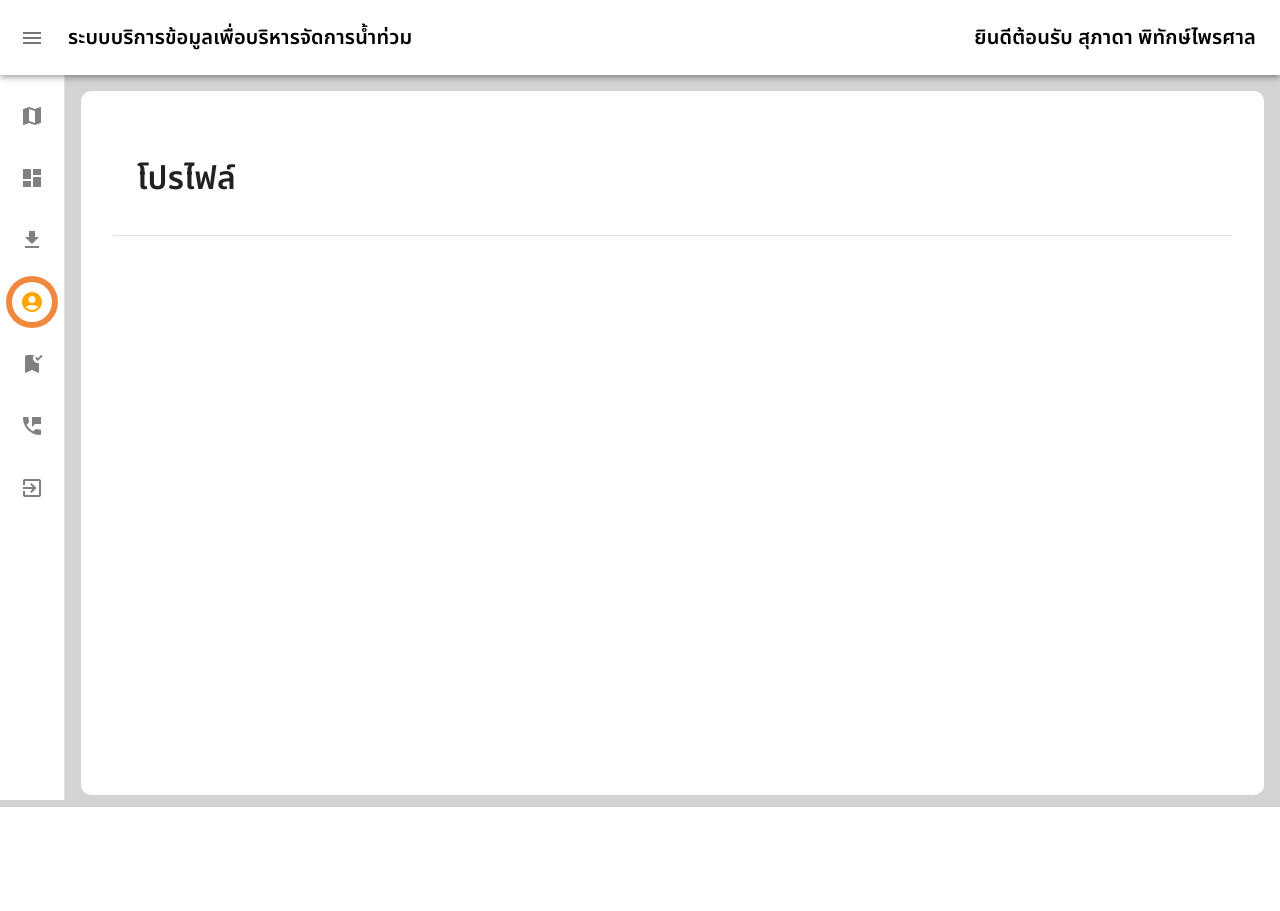
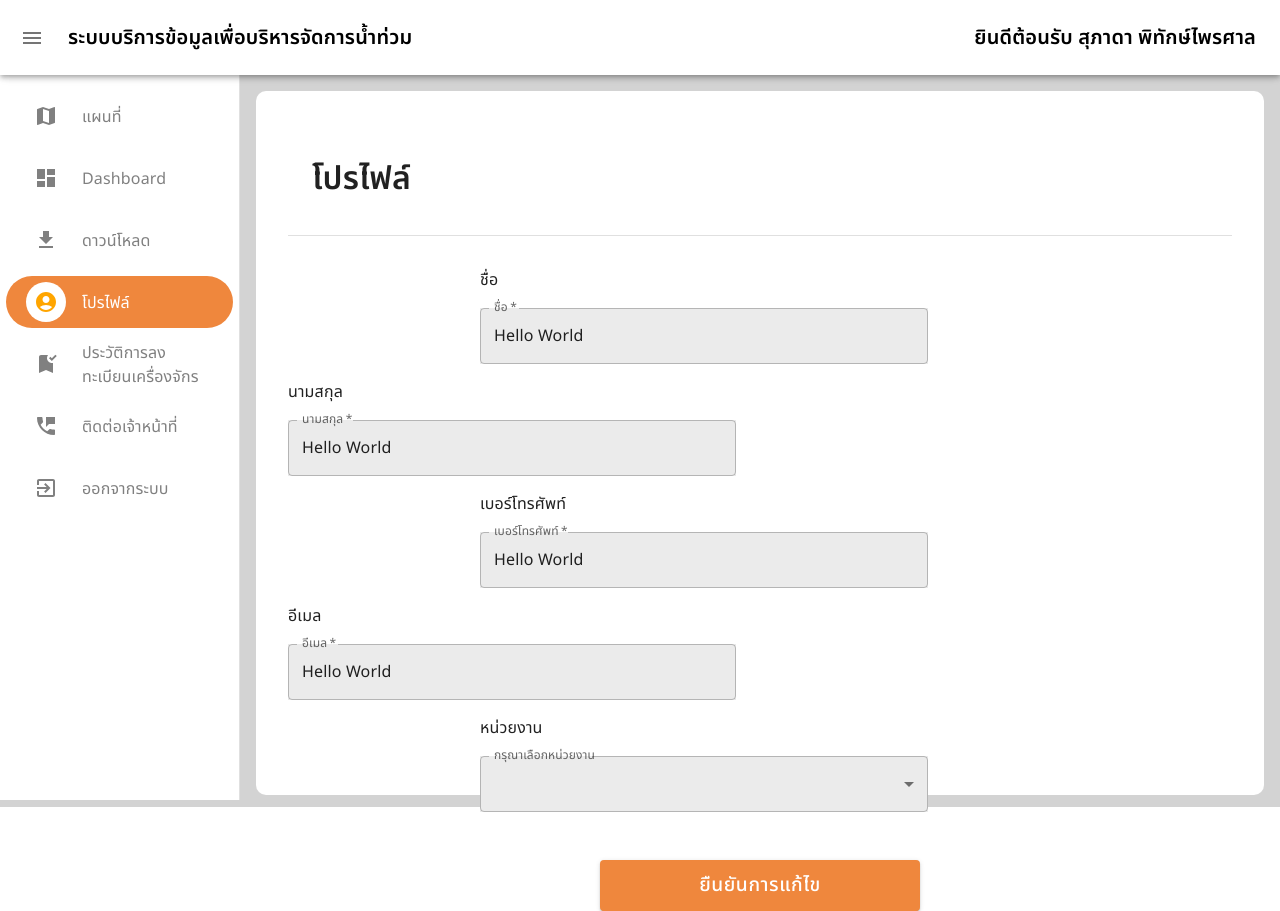
Before and after one commit to BoonyasithKho/flood-management-demo2, a React (Vite) app: page /profile in a window 1280 px wide. Before the commit the page ends 807 px from the top, so only its background shows below. Built offline with nearby package versions, Linux system fonts and the light colour scheme.

Commit message:
profile OK

```diff
--- a/src/components/MiniDrawer.jsx
+++ b/src/components/MiniDrawer.jsx
@@ -41,15 +41,6 @@ const closedMixin = (theme) => ({
     },
 });
 
-const DrawerHeader = styled('div')(({ theme }) => ({
-    display: 'flex',
-    alignItems: 'center',
-    justifyContent: 'flex-end',
-    padding: theme.spacing(0, 1),
-    // necessary for content to be below app bar
-    ...theme.mixins.toolbar,
-}));
-
 const AppBar = styled(MuiAppBar, {
     shouldForwardProp: (prop) => prop !== 'open',
 })(({ theme, open }) => ({
@@ -88,7 +79,7 @@ const Drawer = styled(MuiDrawer, { shouldForwardProp: (prop) => prop !== 'open'
 
 export default function MiniDrawer() {
     const theme = useTheme();
-    const [open, setOpen] = React.useState(false);
+    const [open, setOpen] = React.useState(true);
     const navigate = useNavigate();
     const location = useLocation();
 
--- a/src/screens/Dashboard.jsx
+++ b/src/screens/Dashboard.jsx
@@ -1,4 +1,4 @@
-import { Box, Container, Divider } from "@mui/material"
+import { Box, Divider } from "@mui/material"
 import MiniDrawer from "../components/MiniDrawer"
 
 export default function Dashboard() {
--- a/src/screens/DeviceRegisted.jsx
+++ b/src/screens/DeviceRegisted.jsx
@@ -1,4 +1,4 @@
-import { Box, Container, Divider } from "@mui/material"
+import { Box, Divider } from "@mui/material"
 import MiniDrawer from "../components/MiniDrawer"
 
 export default function DeviceRegisted() {
--- a/src/screens/Profile.jsx
+++ b/src/screens/Profile.jsx
@@ -1,15 +1,131 @@
-import { Box, Divider } from "@mui/material";
+import { Box, Button, Divider, Grid, MenuItem, TextField, styled } from "@mui/material";
 import MiniDrawer from "../components/MiniDrawer";
+import { orange } from "@mui/material/colors";
 
 export default function Profile() {
+
+    const agency = [
+        {
+            value: 'หน่วยงานที่ 1',
+            label: 'หน่วยงานที่ 1',
+        },
+        {
+            value: 'หน่วยงานที่ 2',
+            label: 'หน่วยงานที่ 2',
+        },
+        {
+            value: 'หน่วยงานที่ 3',
+            label: 'หน่วยงานที่ 3',
+        },
+        {
+            value: 'หน่วยงานที่ 4',
+            label: 'หน่วยงานที่ 4',
+        },
+    ];
+
+    const ColorButton = styled(Button)(({ theme }) => ({
+        color: theme.palette.getContrastText(orange[900]),
+        marginTop: '3rem',
+        fontFamily: 'noto sans Thai', fontSize: '1.2rem', width: '20rem', height: '3.2rem',
+        backgroundColor: '#EF873D',
+        '&:hover': {
+            backgroundColor: 'orange',
+        },
+        '&:focus': {
+            backgroundColor: '#EF873D',
+        },
+        // '&:active': {
+        //     backgroundColor: 'black',
+        // },
+
+    }));
+
+
     return (
         <>
             <Box sx={{ display: 'flex', marginTop: '75px', bgcolor: 'lightgrey', height: '91.5vh' }}>
                 <MiniDrawer />
-                <Box sx={{ bgcolor: 'white', width: '100%', height: '88vh', borderRadius: '10px', p: 4, margin: 2 }}>
+                <Box sx={{ bgcolor: 'white', width: '100%', height: '88vh', borderRadius: '10px', p: 4, margin: 2, display: 'block' }}>
                     <p style={{ fontFamily: 'noto sans thai', fontSize: '2rem', fontWeight: '600', paddingLeft: '1.5rem' }}>โปรไฟล์</p>
                     <Divider />
+                    <Grid container marginTop='1rem' sx={{ fontFamily: 'noto sans thai' }}>
+                        <Grid xs={6} md={5} marginLeft='12rem'>
+                            <p>ชื่อ</p>
+                            <TextField
+                                required
+                                id="standard-required"
+                                label="ชื่อ"
+                                defaultValue="Hello World"
+                                variant="outlined"
+                                inputProps={{ style: { fontFamily: 'noto sans Thai' } }}
+                                InputLabelProps={{ style: { fontFamily: 'noto sans Thai' } }}
+                                sx={{ width: '28rem', bgcolor: '#EBEBEB' }}
+                            />
+                        </Grid>
+                        <Grid xs={6} md={5}>
+                            <p>นามสกุล</p>
+                            <TextField
+                                required
+                                id="standard-required"
+                                label="นามสกุล"
+                                defaultValue="Hello World"
+                                variant="outlined"
+                                inputProps={{ style: { fontFamily: 'noto sans Thai' } }}
+                                InputLabelProps={{ style: { fontFamily: 'noto sans Thai' } }}
+                                sx={{ width: '28rem', bgcolor: '#EBEBEB' }}
+                            />
+                        </Grid>
+                        <Grid xs={6} md={5} marginLeft='12rem'>
+                            <p>เบอร์โทรศัพท์</p>
+                            <TextField
+                                required
+                                id="standard-required"
+                                label="เบอร์โทรศัพท์"
+                                defaultValue="Hello World"
+                                variant="outlined"
+                                inputProps={{ style: { fontFamily: 'noto sans Thai' } }}
+                                InputLabelProps={{ style: { fontFamily: 'noto sans Thai' } }}
+                                sx={{ width: '28rem', bgcolor: '#EBEBEB' }}
+                            />
+                        </Grid>
+                        <Grid xs={6} md={5}>
+                            <p>อีเมล</p>
+                            <TextField
+                                required
+                                id="standard-required"
+                                label="อีเมล"
+                                defaultValue="Hello World"
+                                variant="outlined"
+                                inputProps={{ style: { fontFamily: 'noto sans Thai' } }}
+                                InputLabelProps={{ style: { fontFamily: 'noto sans Thai' } }}
+                                sx={{ width: '28rem', bgcolor: '#EBEBEB' }}
+                            />
+                        </Grid>
+                        <Grid xs={6} md={5} marginLeft='12rem'>
+                            <p>หน่วยงาน</p>
+                            <TextField
+                                id="outlined-select-currency"
+                                select
+                                variant="outlined"
+                                label="กรุณาเลือกหน่วยงาน"
+                                defaultValue="กรุณาเลือกหน่วยงาน"
+                                // helperText="Please select your currency"
+                                inputProps={{ style: { fontFamily: 'noto sans Thai' } }}
+                                InputLabelProps={{ style: { fontFamily: 'noto sans Thai' } }}
+                                sx={{ width: '28rem', bgcolor: '#EBEBEB' }}
 
+                            >
+                                {agency.map((agencyName) => (
+                                    <MenuItem key={agencyName.value} value={agencyName.value} sx={{ fontFamily: 'noto sans Thai' }}>
+                                        {agencyName.label}
+                                    </MenuItem>
+                                ))}
+                            </TextField>
+                        </Grid>
+                    </Grid>
+                    <center>
+                        <ColorButton variant="contained"> ยืนยันการแก้ไข</ColorButton>
+                    </center>
                 </Box>
             </Box >
         </>
```
